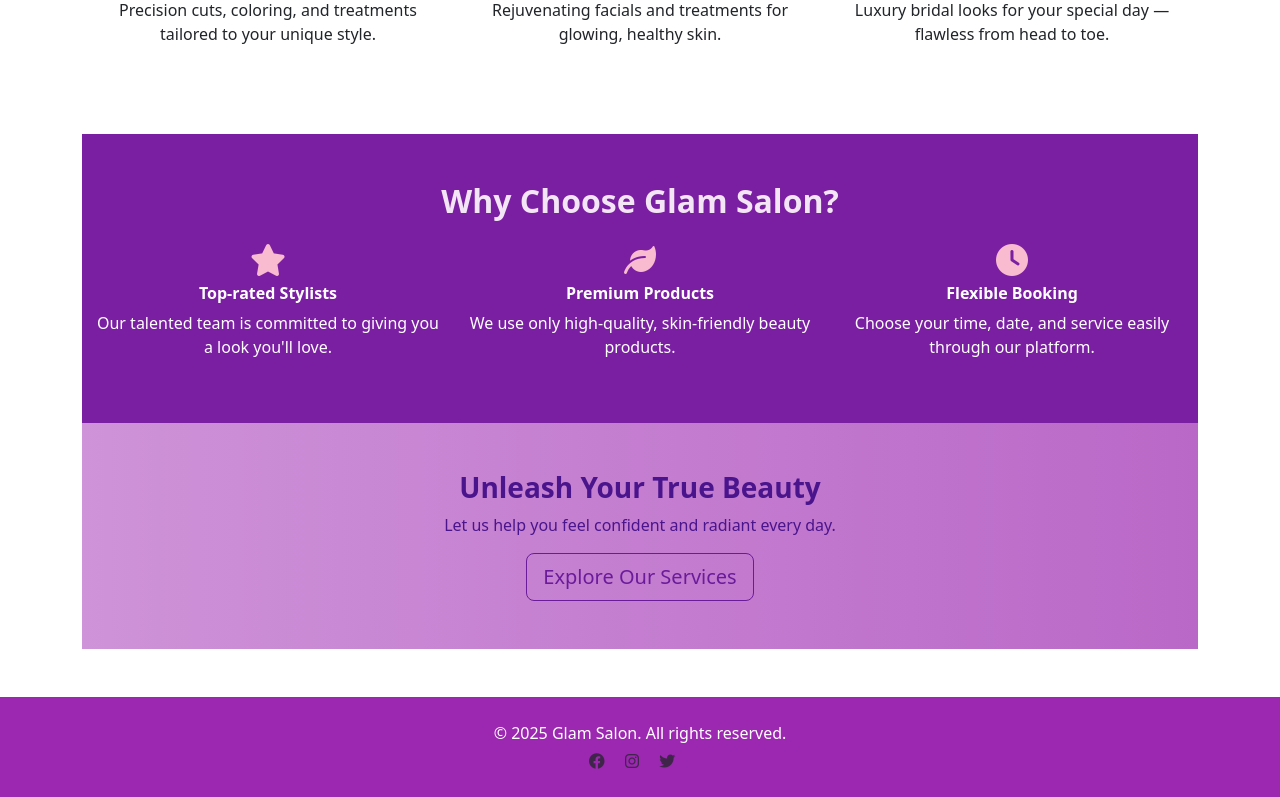
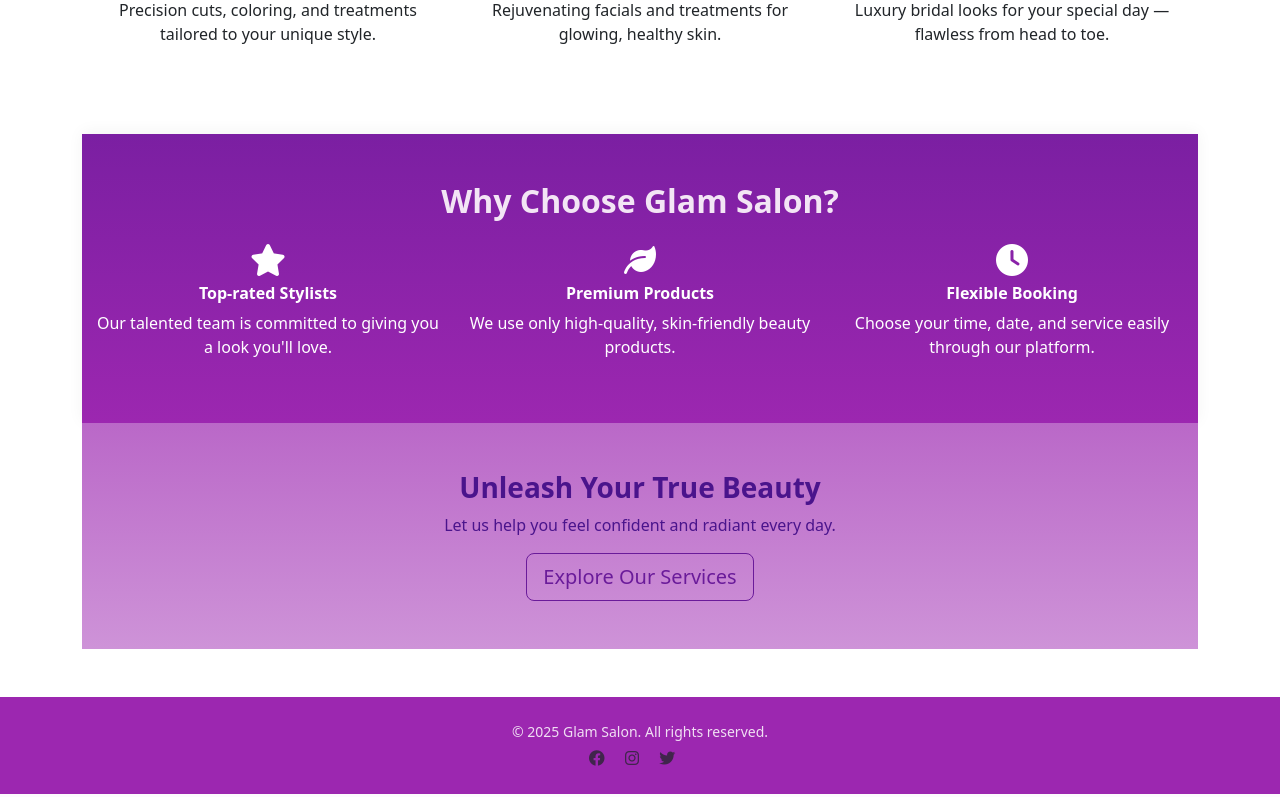
Before and after one commit to Tharushi-Perera/appointment_system, a Django app: page / in a window 1280 px wide. Shown: the part 644-1441 px from the top of the page. Run offline with Django 3.2, Linux system fonts and the light colour scheme.

Commit message:
Final UI styling: hero, services, CTA, footer polish

```diff
--- a/static/css/style.css
+++ b/static/css/style.css
@@ -42,6 +42,11 @@
   color: #f3e5f5;
 }
 
+.custom-footer p {
+  font-size: 0.875rem;
+  opacity: 0.85;
+}
+
 
 /* Hero Banner Section */
 .hero-section {
@@ -72,26 +77,34 @@
 
 /* Why Choose Us section */
 .why-us-section {
-  background-color: #7b1fa2; /* rich purple */
+  background: linear-gradient(to bottom, #7b1fa2, #9c27b0);
   padding: 60px 0;
   color: white;
 }
+
 
 .why-us-section h2 {
   color: #f3e5f5;
 }
 
-.why-us-section i {
+why-us-section i {
   color: #f8bbd0;
+  margin-bottom: 10px;
 }
 
+
+.why-us-section {
+  box-shadow: 0 -2px 15px rgba(0, 0, 0, 0.05);
+}
 
 
 /* CTA Section */
 .cta-section {
-  background: linear-gradient(to right, #ce93d8, #ba68c8);
+  background: linear-gradient(to bottom, #ba68c8, #ce93d8);
   color: #4a148c;
+  padding: 60px 0;
 }
+
 
 .cta-section h3 {
   font-weight: bold;
@@ -107,6 +120,13 @@
   color: white;
 }
 
+.cta-section .btn-outline-dark:hover {
+  background-color: #4a148c;
+  border-color: #4a148c;
+  color: white;
+}
+
+
 /* Service images style */
 .rounded-circle {
   border: 3px solid #9c27b0;
```
